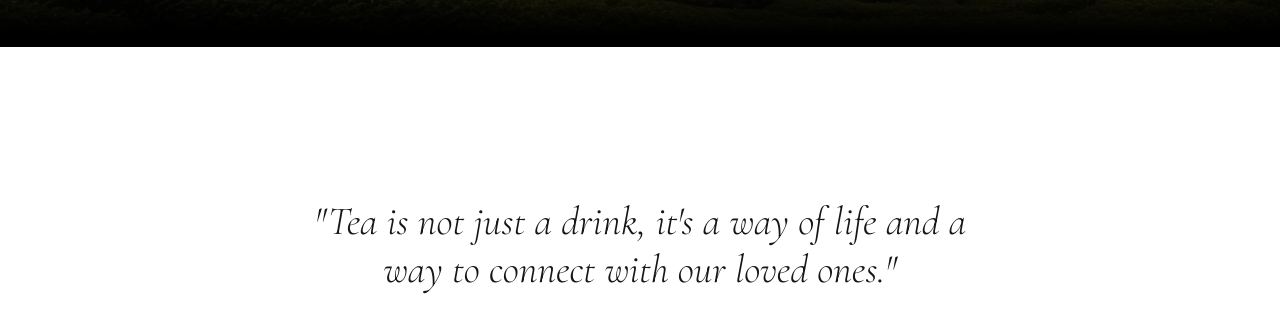
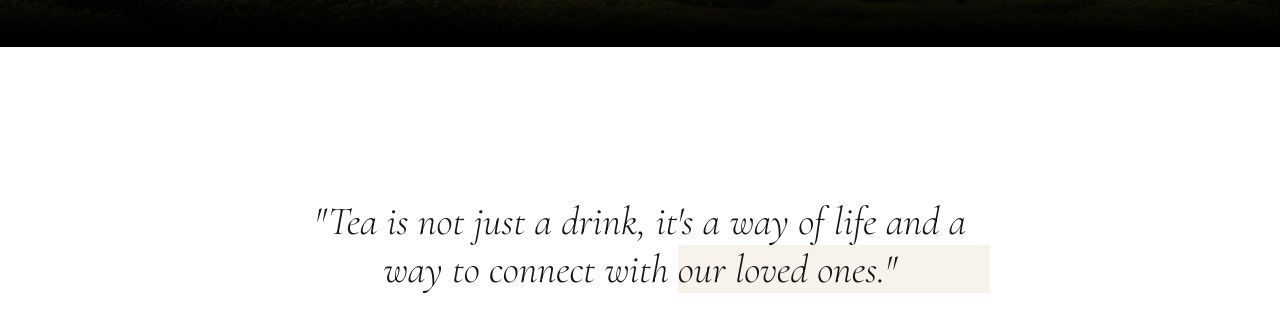
Before and after one commit to adovg/tea-club-spa, a website built with Vite: page index.html in a window 1280 px wide. Shown: the part 466-800 px from the top of the page. Built offline with nearby package versions, Linux system fonts and the light colour scheme; files whose address does not match are found by name.

Commit message:
explore title adaptive

```diff
--- a/index.html
+++ b/index.html
@@ -78,7 +78,11 @@
       <section class="explore wrapper">
         <h2 class="explore__title">
           "Tea is not just a drink, it's a way of life and a <br />
-          way to connect with our loved ones."
+          way to connect with
+          <span class="explore__title-marked"
+            >our loved ones."
+            <div class="mark"></div
+          ></span>
         </h2>
         <h3 class="explore__subtitle">Explore our Collections</h3>
         <div class="explore__brands">
--- a/src/styles/__colors.scss
+++ b/src/styles/__colors.scss
@@ -1,2 +1,3 @@
 $white: #fff;
 $black: #151618;
+$lightBg: #F7F2EA;
--- a/src/styles/bloks/explore/explore.scss
+++ b/src/styles/bloks/explore/explore.scss
@@ -3,6 +3,9 @@
     // .explore__title
 
     &__title {
+        display: block;
+        max-width: 700px;
+        overflow: hidden;
         // color: $black;
         text-align: center;
         padding-top: 150px;
@@ -15,6 +18,31 @@
         font-style: italic;
         font-weight: 300;
         line-height: normal;
+
+        &-marked {
+            // position: absolute;
+            position: relative;
+            display: inline-block;
+            // height: 61px;
+            // width: 350px;
+            //   background-color: $lightBg;
+
+
+
+            // padding-bottom: 15px;
+            // padding-right: 80px;
+            .mark {
+                position: absolute;
+                z-index: -1;
+                top: 0;
+                left: 0;
+                width: 64vw;
+                height: 61px;
+                background-image: linear-gradient(90deg, #f7f2ea 0%, #f7f2ea 80%);
+                background-size: cover;
+                background-position: right;
+            }
+        }
     }
 
     // .explore__subtitle
```
